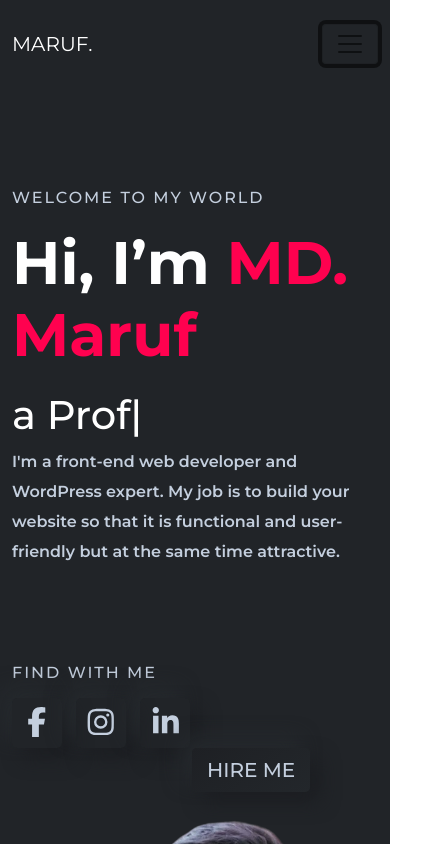
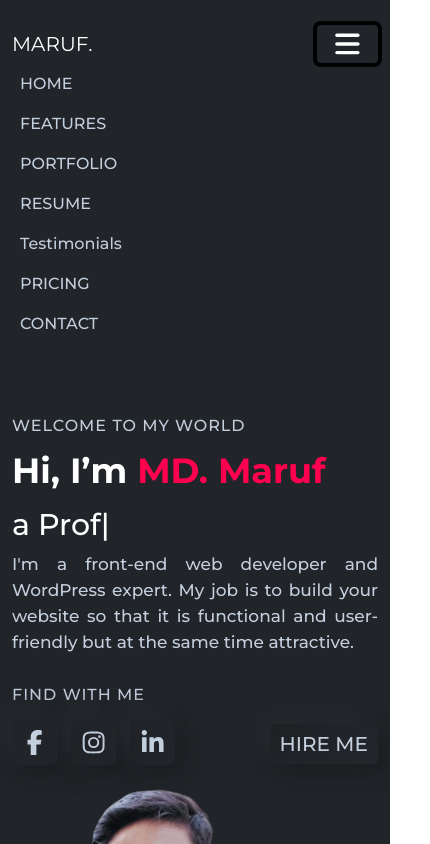
Before and after one commit to mdmaruf641/maruf641, a plain HTML site: page index.html in a window 390 px wide. Both pictures are taken after a click on the button "Toggle navigation". Shown: the top 844 px of the page, 430 px wide, since content can reach past the window. Drawn offline with Linux system fonts and the light colour scheme.

Commit message:
responsive

```diff
--- /dev/null
+++ b/css/responsive.css
@@ -0,0 +1,57 @@
+@media only screen and (max-width:688px){
+  .container{
+    width: 100%;
+  }
+  #home .banner-left{
+    padding-top: 40px;
+  }
+  #home .banner-left h6{
+    letter-spacing: 1px;
+  }
+  #home .banner-left h1{
+    font-size: 35px;
+    margin: 15px 0;
+  }
+  #home .banner-left h2{
+    font-size: 30px;
+  }
+  #home .banner-left p{
+    font-size: 17px;
+    line-height: 26px;
+    font-weight: 500;
+    text-align: justify;
+  }
+  #home .banner-left .social-title{
+    margin-top: 30px;
+  }
+  #home .banner-left .social-icon{
+    height: 45px;
+    width: 45px;
+    font-size: 25px;
+    line-height: 45px;
+  }
+  #home .banner-left .hire-btn{
+    margin-left: 80px;
+    padding: 5px 10px;
+    font-size: 20px;
+    font-weight: 500;
+  }
+  #home .banner-right .banner-img .bnr-img{
+    margin-left: 40px;
+  }
+}
+
+
+
+@media only screen and (min-width: 688px) and (max-width: 992px){
+  .container{
+    width: 100%;
+  }
+  #home .banner-left{
+    padding-top: 60px;
+  }
+  #home .banner-left .social-title{
+    margin-top: 40px;
+  }
+
+}
--- a/css/style.css
+++ b/css/style.css
@@ -56,15 +56,18 @@ a{
   line-height: 30px;
   font-weight: 600;
 }
+#home .banner-left .social-title{
+  margin-top: 100px;
+}
 
 #home .banner-left .social-icon{
-  height: 50px;
-  width: 50px;
+  height: 60px;
+  width: 60px;
   color: #c4cfde;
   background-color: linear-gradient(145deg, #1e2024, #23272b);
   font-size: 30px;
   text-align: center;
-  line-height: 50px;
+  line-height: 60px;
   margin-right: 10px;
   border-radius: 5px;
   -webkit-border-radius: 5px;
@@ -121,6 +124,9 @@ a{
   position: relative;
   z-index: 2;
 }
+#home .banner-right .banner-img .bnr-img{
+  margin-left: 70px;
+}
 #home .banner-right .banner-img::before{
   position: absolute;
     z-index: -1;
@@ -139,4 +145,5 @@ a{
 }
 
 
+
 /* banner section end */
--- a/index.html
+++ b/index.html
@@ -18,45 +18,91 @@
     <link rel="stylesheet" href="css/bootstrap.min.css">
     <link rel="stylesheet" href="css/all.min.css">
     <link rel="stylesheet" href="css/style.css">
+    <link rel="stylesheet" href="css/responsive.css">
   </head>
   <body>
 
     <!-- =====NAV BAR START ===== -->
-    <nav class="navbar navbar-expand-lg navbar-light main-nav">
+    <nav class="navbar navbar-expand-lg main-nav">
       <div class="container py-3">
-        <a class="navbar-brand text-white" href="#">MARUF.</a>
-      <button class="navbar-toggler" type="button" data-toggle="collapse" data-target="#navbarSupportedContent" aria-controls="navbarSupportedContent" aria-expanded="false" aria-label="Toggle navigation">
-        <span class="navbar-toggler-icon"></span>
+        <a class="navbar-brand text-white" href="#home">MARUF.</a>
+        <button
+          class="navbar-toggler border-none"
+          type="button"
+          data-bs-toggle="collapse"
+          data-bs-target="#navbarSupportedContent"
+          aria-controls="navbarSupportedContent"
+          aria-expanded="false"
+          aria-label="Toggle navigation"
+        >
+          <i class="fs-1 text-white fas fa-bars"></i>
         </button>
-
         <div class="collapse navbar-collapse" id="navbarSupportedContent">
-        <ul class="navbar-nav ms-auto">
-          <li class="nav-item">
-            <a class="nav-link menu-item" href="#">HOME</a>
+          <ul class="navbar-nav ms-auto mb-2 mb-lg-0">
+            <li class="nav-item px-2">
+              <a
+                class="nav-link menu-item"
+                aria-current="page"
+                href="#home"
+                >HOME</a
+              >
             </li>
             <li class="nav-item px-2">
-            <a class="nav-link menu-item" href="#">
-              FEATURES</a>
+              <a
+                class="nav-link menu-item"
+                aria-current="page"
+                href="#service"
+                >FEATURES</a
+              >
             </li>
             <li class="nav-item px-2">
-            <a class="nav-link menu-item" href="#">PORTFOLIO</a>
+              <a
+                class="nav-link menu-item"
+                aria-current="page"
+                href="#about"
+                >PORTFOLIO</a
+              >
             </li>
             <li class="nav-item px-2">
-            <a class="nav-link menu-item" href="#">RESUME</a>
+              <a
+                class="nav-link menu-item"
+                aria-current="page"
+                href="#portfolio"
+              >
+              RESUME
+              </a>
             </li>
             <li class="nav-item px-2">
-            <a class="nav-link menu-item" href="#">CLIENTS</a>
+              <a
+                class="nav-link menu-item"
+                aria-current="page"
+                href="#testimonial"
+                >Testimonials
+              </a>
             </li>
             <li class="nav-item px-2">
-            <a class="nav-link menu-item" href="#">PRICING</a>
+              <a
+                class="nav-link menu-item"
+                aria-current="page"
+                href="#contact"
+              >
+              PRICING</a
+              >
             </li>
             <li class="nav-item px-2">
-            <a class="nav-link menu-item" href="#">CONTACT</a>
+              <a
+                class="nav-link menu-item"
+                aria-current="page"
+                href="#contact"
+              >
+              CONTACT</a
+              >
             </li>
           </ul>
         </div>
       </div>
     </nav>
+
     <!-- =====NAV BAR END ===== -->
 
     <!-- ===== BANNER SECTION START ===== -->
@@ -68,7 +114,7 @@
             <h1>Hi, I’m<span class="name"> MD. Maruf</span></h1>
             <h2>a <span class="typed"></span></h2>
             <p>I'm a front-end web developer and WordPress expert. My job is to build your website so that it is functional and user-friendly but at the same time attractive.</p>
-            <h6 class="mt-5 pt-5 text-uppercase">Find With Me</h6>
+            <h6 class="social-title text-uppercase">Find With Me</h6>
             <div class="mt-3">
               <a class="social-icon" target="_blank" href="https://www.facebook.com/mohammadmarufmoni"><i class="fab fa-facebook-f"></i></a>
               <a class="social-icon" target="_blank" href="https://www.instagram.com/maruf_moni"><i class="fab fa-instagram"></i></a>
@@ -79,7 +125,7 @@
           </div>
           <div class="col-lg-6 banner-right">
             <div class="banner-img">
-              <img width="370px" class="ms-5 ps-5"  src="images/my.png" alt="">
+              <img class="w-75 bnr-img"  src="images/my.png" alt="">
             </div>
           </div>
         </div>
```
Lines whose indentation alone changed are shown as unchanged.
